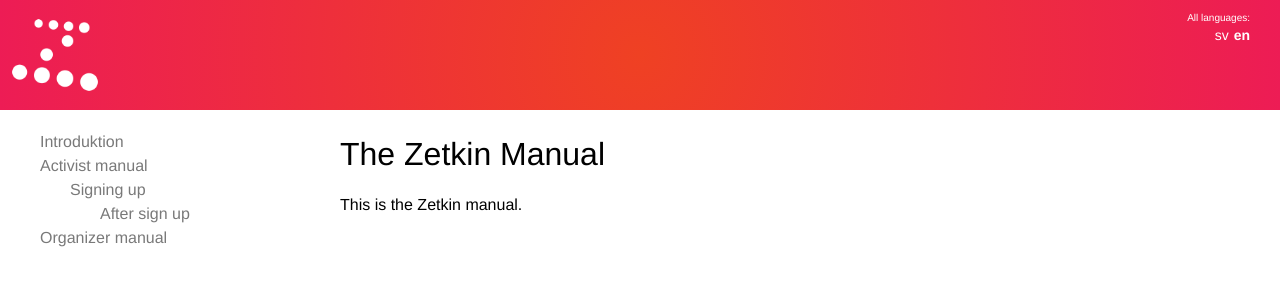
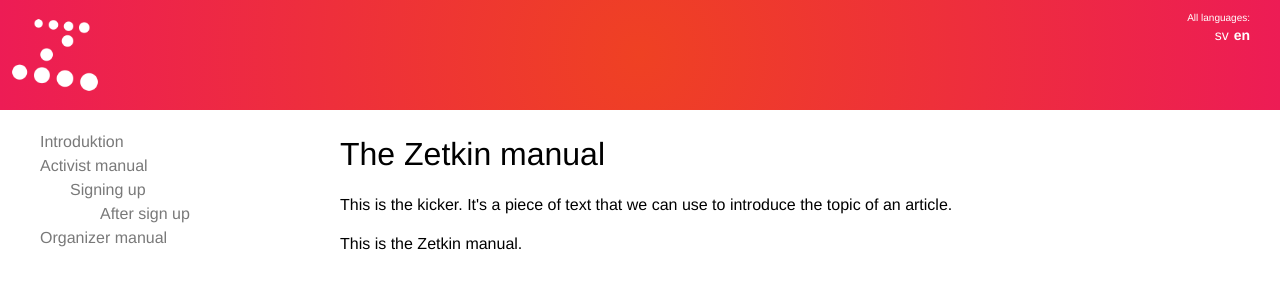
Before and after one commit to zetkin/manual, a Jekyll site: the page built from en/index.md, in a window 1280 px wide. Shown: the top 300 px of the page. Built offline with Jekyll 4.4.1, drawn with Linux system fonts in a browser that asks for light colours.

Commit message:
Move article title and kicker to front matter

```diff
--- a/_layouts/default.html
+++ b/_layouts/default.html
@@ -34,6 +34,12 @@
                 {% include menu.html menu=menu parent=base %}
             </nav>
             <div class="content">
+                <h1>{{ page.title }}</h1>
+                {% if page.kicker %}
+                <p class="kicker">
+                    {{ page.kicker }}
+                </p>
+                {% endif %}
                 {{ content }}
             </div>
         </div>
--- a/en/index.md
+++ b/en/index.md
@@ -1,8 +1,10 @@
 ---
-title: Zetkin manual
+title: The Zetkin manual
 lang: en
 ref: index
 layout: default
+kicker: |
+    This is the kicker. It's a piece of text that we can use to introduce the
+    topic of an article.
 ---
-# The Zetkin Manual
 This is the Zetkin manual.
```
Also changed, not shown: sv/index.md (+0 -1 lines).
